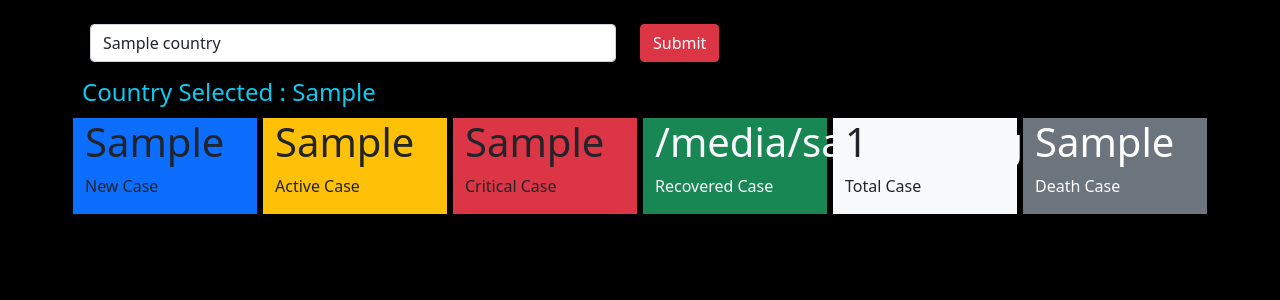
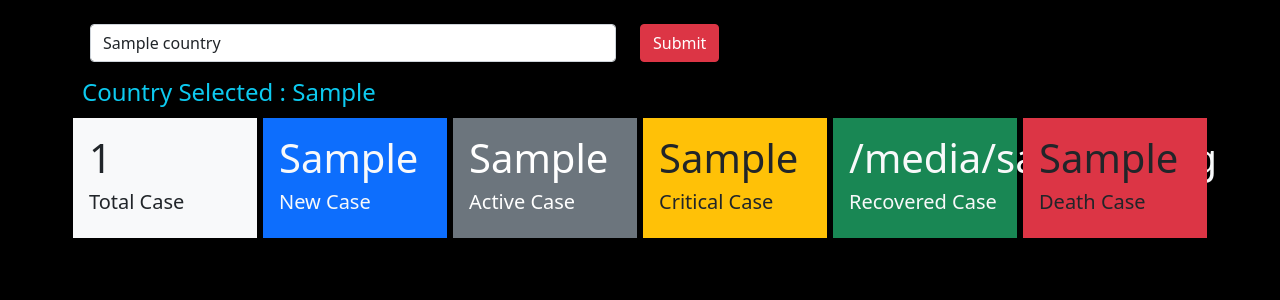
Before and after one commit to fitsumcs/Covid19_Tracker, a Django app: template templates/hello.html in a window 1280 px wide. Shown: the part 56-356 px from the top of the page. Run offline with Django 3.2, Linux system fonts and the light colour scheme; the template is opened without the code that fills it: most values are stand-ins (such as "Sample title", 1, 10 or a date in 2020).

Commit message:
few css modification on the box color

```diff
--- a/templates/hello.html
+++ b/templates/hello.html
@@ -19,6 +19,9 @@
   box-sizing: border-box;
   border: 3px solid transparent;
   background-clip:padding-box;
+}
+.col-md-2{
+  padding: 1rem;
 }
   </style>
 
@@ -57,43 +60,44 @@
       <h4 class="text-info">
         Country Selected : {{selectedCountry}}
       </h4>
+
       <div class="row ml-2">
 
-        <div class="col-md-2 box bg-primary">
+        <div class="col-md-2 box bg-light">
+          <h1>{{totalCases}}</h1>
+          <h5>
+            Total Case
+          </h5>
+        </div>
+        <div class="col-md-2 box bg-primary text-light">
           <h1>{{newCases}}</h1>
-          <p>
+          <h5>
             New Case
-          </p>
+          </h5>
         </div>
-        <div class="col-md-2 box bg-warning">
+        <div class="col-md-2 box  bg-secondary text-white">
           <h1>{{activeCases}}</h1>
-          <p>
+          <h5>
             Active Case
-          </p>
+          </h5>
         </div>
-        <div class="col-md-2 box bg-danger">
+        <div class="col-md-2 box  bg-warning">
           <h1>{{criticalCases}}</h1>
-          <p>
+          <h5>
             Critical Case
-          </p>
+          </h5>
         </div>
         <div class="col-md-2 box bg-success text-light">
           <h1>{{recoveredCases }}</h1>
-          <p>
+          <h5>
             Recovered Case
-          </p>
+          </h5>
         </div>
-        <div class="col-md-2 box bg-light">
-          <h1>{{totalCases}}</h1>
-          <p>
-            Total Case
-          </p>
-        </div>
-        <div class="col-md-2  box bg-secondary text-white">
+        <div class="col-md-2  box bg-danger">
          <h1>{{deathCases}}</h1>
-          <p>
+          <h5>
             Death Case
-          </p>
+          </h5>
         </div>
 
 
```
